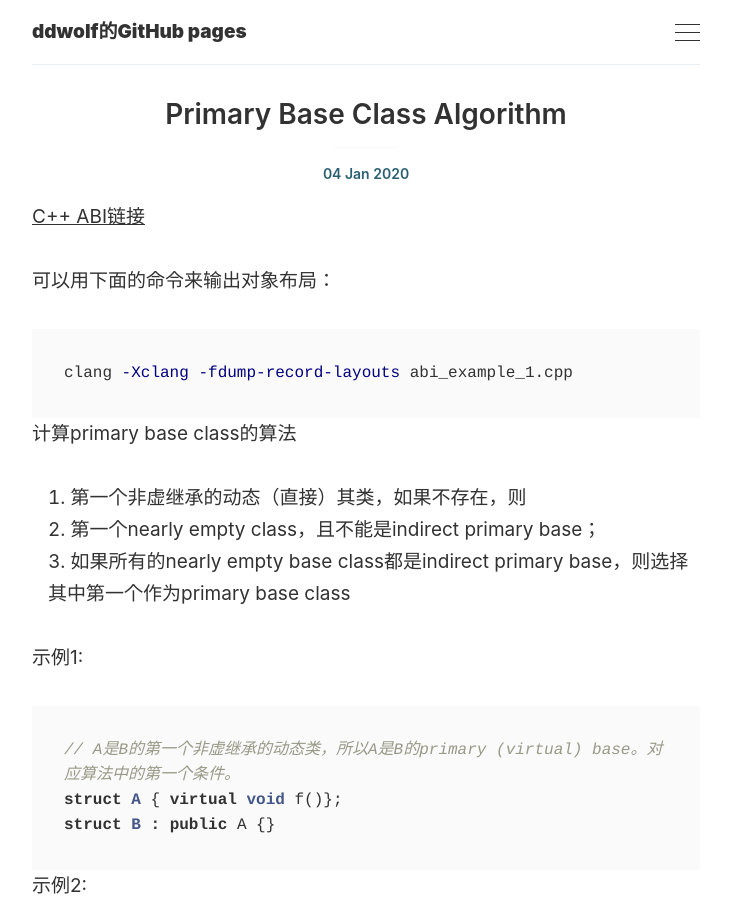
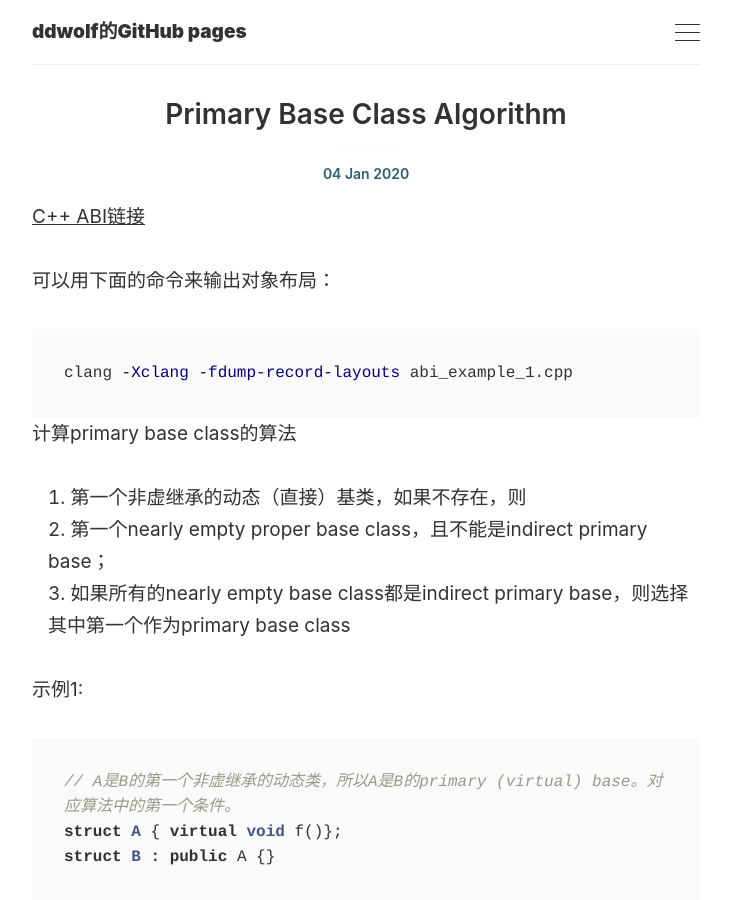
Before and after one commit to ddwolf/ddwolf.github.io, a Jekyll site: the page built from _posts/2020-01-04-primary-base-class-algorithm.md, in a window 1280 px wide and 900 px high. Shown: the whole window, without its empty margins (274-1005 px from the left). Built offline with Jekyll 4.4.1, drawn with Linux system fonts in a browser that asks for light colours; our own code applies the rules of GitHub Pages for plain Markdown files; comment, search, counter and statistics services are not loaded.

Commit message:
Update 2020-01-04-primary-base-class-algorithm.md

````diff
--- a/_posts/2020-01-04-primary-base-class-algorithm.md
+++ b/_posts/2020-01-04-primary-base-class-algorithm.md
@@ -6,8 +6,8 @@ clang -Xclang -fdump-record-layouts abi_example_1.cpp
 ```
 
 计算primary base class的算法
-1. 第一个非虚继承的动态（直接）其类，如果不存在，则
-2. 第一个nearly empty class，且不能是indirect primary base；
+1. 第一个非虚继承的动态（直接）基类，如果不存在，则
+2. 第一个nearly empty proper base class，且不能是indirect primary base；
 3. 如果所有的nearly empty base class都是indirect primary base，则选择其中第一个作为primary base class
 
 示例1:
````
